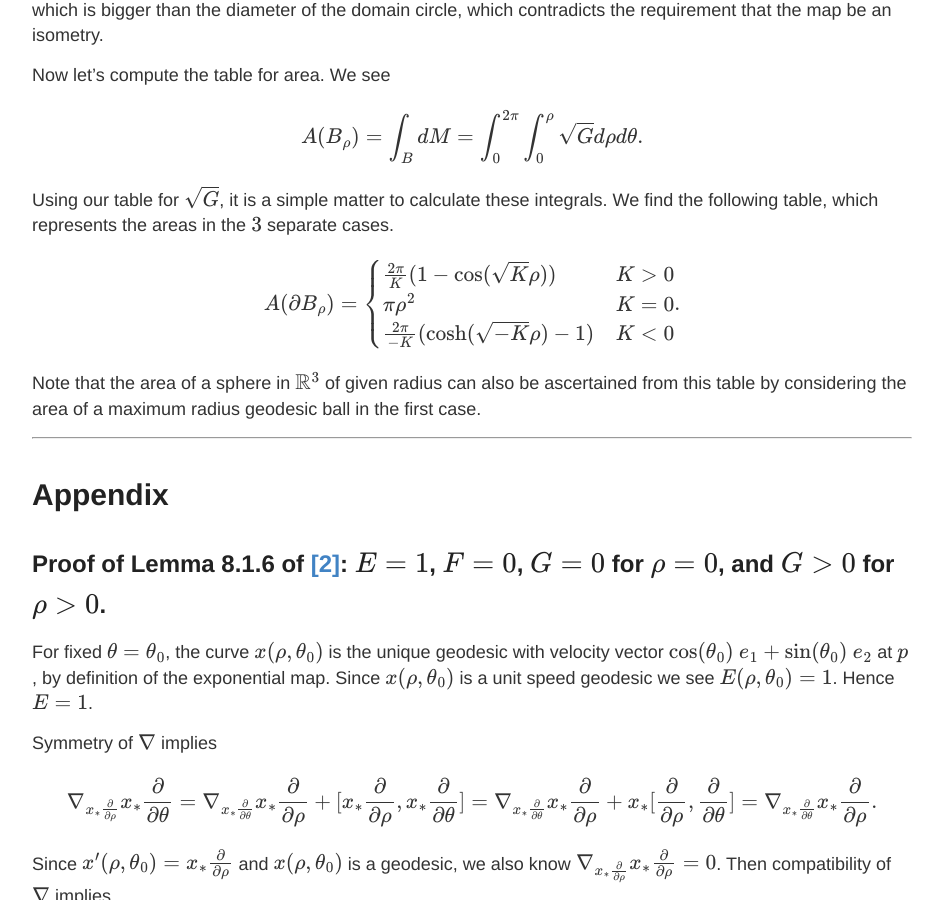
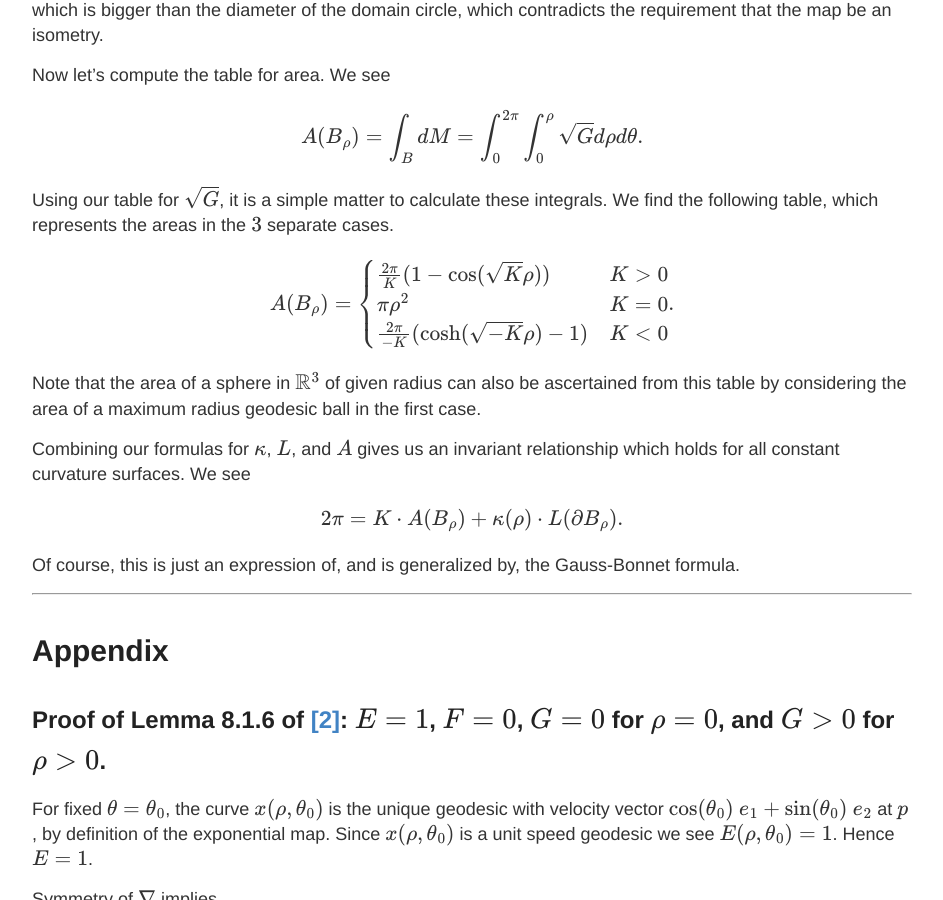
Before and after one commit to GeoffreySangston/GeoffreySangston.github.io, a Jekyll site: the page built from _posts/MathBlog/2021-06-21-Geodesic-Circles1.md, in a window 1280 px wide and 900 px high, scrolled down 10385 px. Shown: the whole window, without its empty margins (168-1111 px from the left). Built offline with Jekyll 4.4.1, drawn with Linux system fonts in a browser that asks for light colours; formulas are drawn with MathJax 3.

Commit message:
Added snippet about Gauss-Bonnet formula in constant curvature case

```diff
--- a/_posts/MathBlog/2021-06-21-Geodesic-Circles1.md
+++ b/_posts/MathBlog/2021-06-21-Geodesic-Circles1.md
@@ -275,6 +275,12 @@ A(\partial B_\rho) = \begin{cases}
 \end{align\*}
 
 Note that the area of a sphere in $\mathbb{R}^3$ of given radius can also be ascertained from this table by considering the area of a maximum radius geodesic ball in the first case.
+
+Combining our formulas for $\kappa$, $L$, and $A$ gives us an invariant relationship which holds for all constant curvature surfaces. We see
+\begin{align\*}
+    2\pi = K \cdot A(B_\rho) + \kappa(\rho) \cdot L(\partial B_\rho).
+\end{align\*}
+Of course, this is just an expression of, and is generalized by, the Gauss-Bonnet formula.
 
 ---
 
```
Also changed, not shown: other parts of _posts/MathBlog/2021-06-21-Geodesic-Circles1.md (+1 -1 lines).
